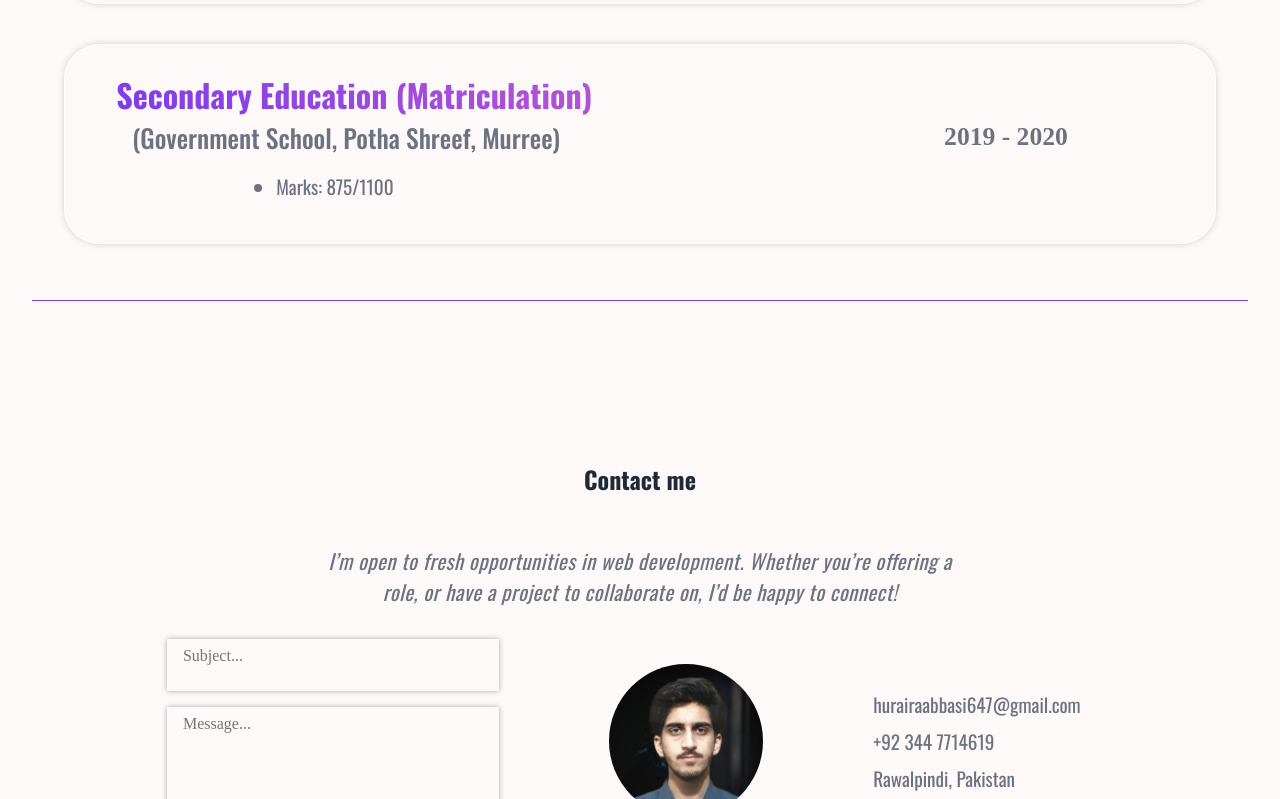
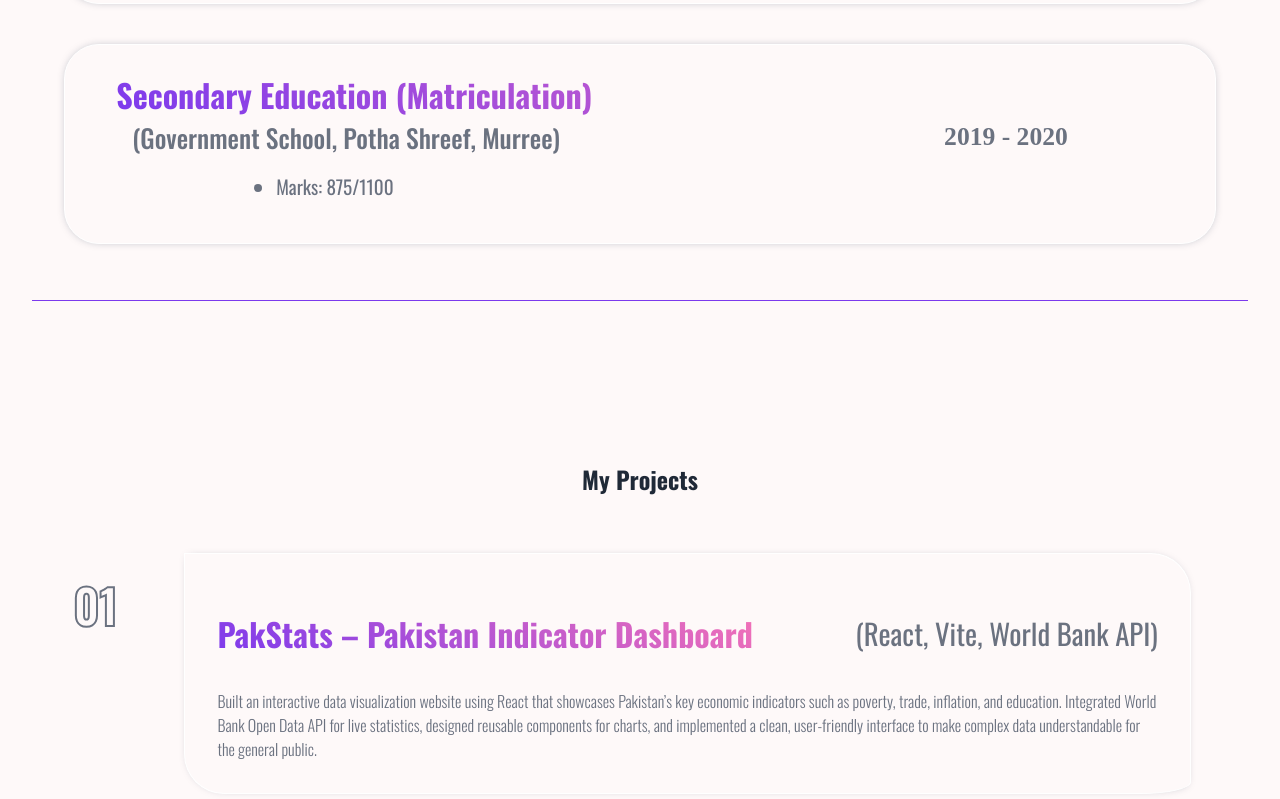
Before and after one commit to Huraira-Arshad-Abbasi/portfolio-website, a React (Vite) app: page / in a window 1280 px wide. Shown: the part 2001-2800 px from the top of the page. Built offline with nearby package versions, Linux system fonts and the light colour scheme.

Commit message:
Project component added in home page

```diff
--- a/src/components/HomeContent.jsx
+++ b/src/components/HomeContent.jsx
@@ -11,7 +11,9 @@ import {
   cv
 } from "../assets/imges";
 import "../css/home.css";
+import Project from "./Project"
 import Contact from "./Contact";
+
 import { motion } from "framer-motion";
 
 
@@ -210,6 +212,8 @@ export default function HomeContent() {
         </div>
 
         <div className="break__line"></div>
+        <Project/>
+        <div className="break__line"></div>
 
         {/* 🔹 Section 4: Contact */}
         <Contact />
```
